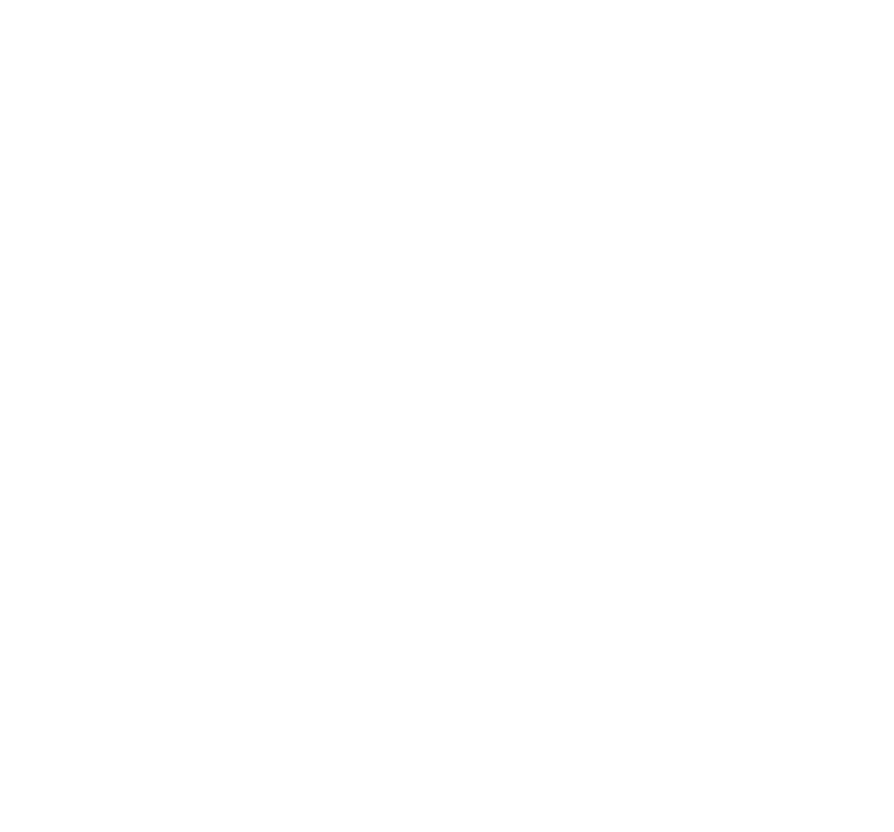
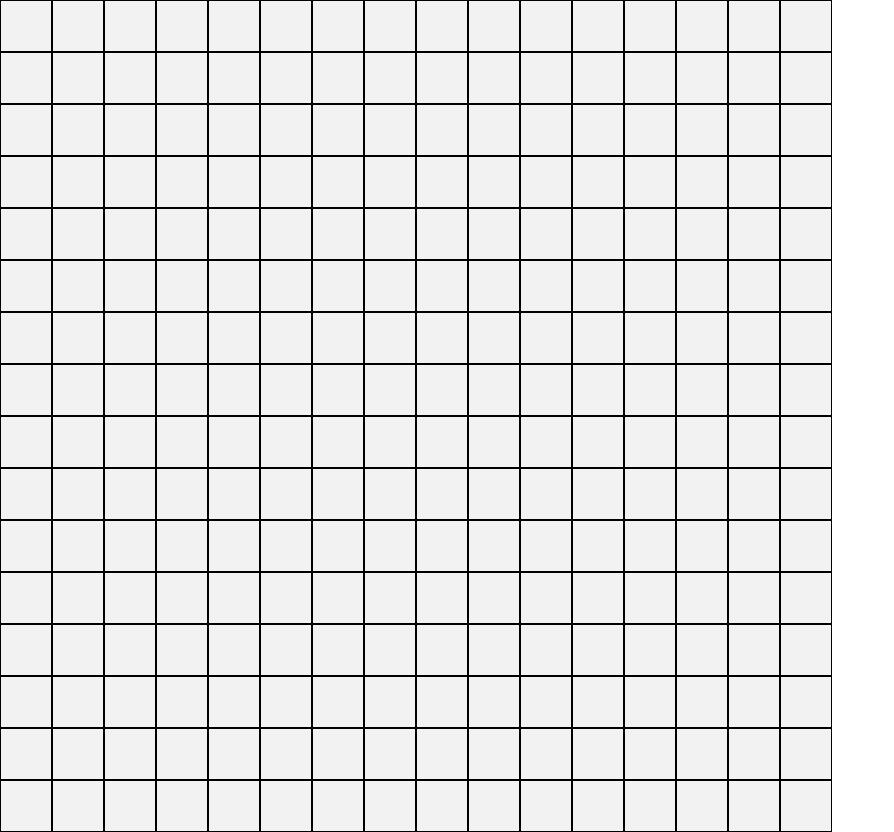
Before and after one commit to IamBull8905/etch-a-sketch, a plain HTML site: page index.html in a window 1280 px wide. Shown: the whole page, without its empty margins (0-894 px from the left). Before the commit the page ends 800 px from the top, so only its background shows below. Drawn offline with Linux system fonts and the light colour scheme.

Commit message:
Create a 16x16 grid of divs using js & apply basic styling

```diff
--- a/index.html
+++ b/index.html
@@ -8,6 +8,6 @@
     <script src = "script.js" defer></script>
 </head>
 <body>
-
+    <div class = "container"></div>
 </body>
 </html>
--- a/script.js
+++ b/script.js
@@ -0,0 +1,11 @@
+const container = document.querySelector(".container");
+let rows = 16;
+let columns = 16;
+
+for (let i = 0; i < rows; i++) {
+    for (let j = 0; j < columns; j++) {
+        const newDiv = document.createElement("div");
+        newDiv.classList.add("tile");
+        container.appendChild(newDiv);
+    };
+}
--- a/styles.css
+++ b/styles.css
@@ -0,0 +1,17 @@
+body {
+    margin: 0;
+    border: 0;
+}
+
+.container {
+    display: flex;
+    flex-wrap: wrap;
+    width: 850px;
+}
+
+.tile{
+    background-color: #F2F2F2;
+    width: 50px;
+    height: 50px;
+    border: 1px solid black;
+}
```
